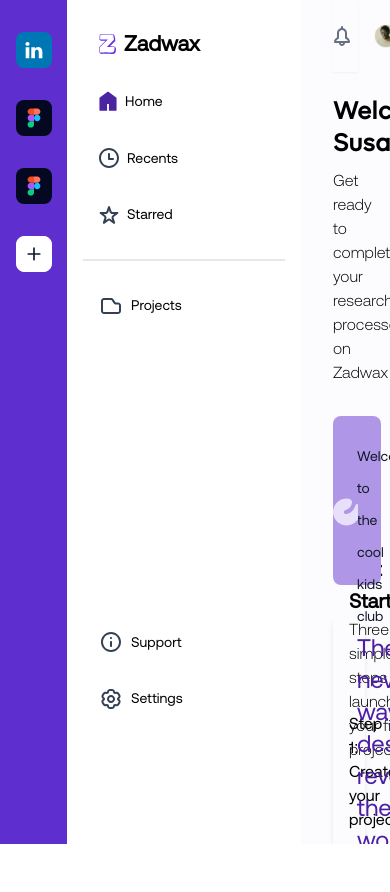
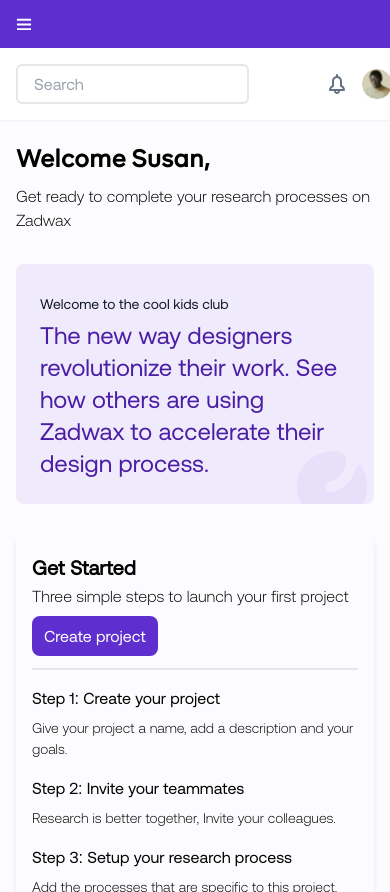
Before and after one commit to victoriad01/zadwax, a React (Vite) app: page / in a window 390 px wide. Before the commit the page ends 844 px from the top, so only its background shows below. Built offline with nearby package versions, Linux system fonts and the light colour scheme.

Commit message:
Feat Sidebar and Navbar responsiveness

```diff
--- a/package.json
+++ b/package.json
@@ -11,7 +11,8 @@
   },
   "dependencies": {
     "react": "^18.3.1",
-    "react-dom": "^18.3.1"
+    "react-dom": "^18.3.1",
+    "react-icons": "^5.3.0"
   },
   "devDependencies": {
     "@eslint/js": "^9.9.0",
--- a/src/App.tsx
+++ b/src/App.tsx
@@ -3,15 +3,41 @@
 import Navbar from "./components/navBar/Navbar";
 import Sidebar from "./components/sideBar/Sidebar";
 import Homepage from "./pages/homepage/Homepage";
+import { useState } from "react";
+import { TfiMenu } from "react-icons/tfi";
 
 function App() {
+  const [isSidebarOpen, setIsSidebarOpen] = useState(false);
+
+  const toggleSidebar = () => {
+    setIsSidebarOpen((prev) => !prev);
+  };
+
   return (
     <>
-      <div className="flex bg-[#FCFBFE]">
-        <Sidebar />
-        <div className="w-full px-8 h-screen overflow-y-scroll">
-          <Navbar />
-          <div className="pt-[24px] ">
+      <div className="md:flex bg-[#FCFBFE] min-h-screen">
+        <button
+          className="md:hidden p-4 text-white bg-[#5F2ECF] w-full flex justify-start
+           "
+          onClick={toggleSidebar}
+        >
+          <TfiMenu />
+        </button>
+
+        <div
+          className={`fixed inset-0 z-50 bg-black bg-opacity-50 md:bg-transparent md:relative md:flex ${
+            isSidebarOpen ? "block" : "hidden"
+          } md:block`}
+          onClick={() => setIsSidebarOpen(false)}
+        >
+          <Sidebar setIsSidebarOpen={setIsSidebarOpen} />
+        </div>
+        <div className="flex-1 w-full  h-screen overflow-y-scroll">
+          <div className="top-0 sticky z-30">
+            <Navbar />
+          </div>
+
+          <div className="pt-[24px] px-4 md:px-8">
             <Homepage />
           </div>
         </div>
--- a/src/components/card/Card.tsx
+++ b/src/components/card/Card.tsx
@@ -11,9 +11,9 @@
 
 export const Card = ({ resource }: CardProps) => {
   return (
-    <div className="w-[265.75px] h-[227px]">
-      <img src={resource.image} alt="data trend" />
-      <div className="h-[100px] border-l-[1px] border-b-[1px]  border-r-[1px] p-4 ">
+    <div className="min-w-[265.75px] h-[227px] mb-8 md:mb-0">
+      <img src={resource.image} alt="data trend" className="w-full" />
+      <div className="h-[100px] border-l-[1px] border-b-[1px]  border-r-[1px] p-4  ">
         <p className=" text-lg font-[500] leading-[28px]">{resource.title}</p>
         <p className="font-aeoniklight text-[12px] font-[400] leading-[18px]">
           {resource.description}
--- a/src/components/navBar/Navbar.tsx
+++ b/src/components/navBar/Navbar.tsx
@@ -3,14 +3,14 @@
 
 const Navbar = () => {
   return (
-    <nav className="h-[72px] flex items-center justify-end   w-full gap-20 shadow-sm top-0 sticky bg">
+    <nav className="  h-[72px] flex items-center sm:justify-end bg-white w-full gap-20 shadow-sm  px-4 md:px-8">
       <input
         type="text"
-        className="flex w-[320px] gap-8 h-[40px] rounded-md px-4 border-2"
+        className="flex max-w-[320px] gap-8 h-[40px] rounded-md px-4 border-2"
         placeholder={"Search"}
       />
-      {/* <img src={SearchIllutration} alt="Search icon" /> */}
-      <div className="flex gap-6">
+
+      <div className="flex gap-4 md:gap-6 ">
         <img src={NotificationsIllutration} alt="notifications" />
         <img src={Dp} alt="profile image" />
       </div>
--- a/src/components/sideBar/Sidebar.tsx
+++ b/src/components/sideBar/Sidebar.tsx
@@ -10,11 +10,15 @@
 import ProjectIcon from "../../assets/svg/folder.svg";
 import SupportIcon from "../../assets/svg/info.svg";
 import SettingIcon from "../../assets/svg/setting.svg";
+import { IoCloseSharp } from "react-icons/io5";
+import { IoIosCloseCircleOutline } from "react-icons/io";
+import { MdOutlineClose } from "react-icons/md";
 
-const Sidebar = () => {
+const Sidebar = ({ setIsSidebarOpen }) => {
   return (
-    <aside className="w-[301px] bg-white h-screen flex">
-      <div className="w-[68px] bg-[#5F2ECF] flex flex-col items-center gap-8 h-full pt-[32px] ">
+    <div>
+      <aside className="w-[301px] bg-white h-screen md:flex">
+        <div className="py-4 md:py-0 w-full md:w-[68px] bg-[#5F2ECF] flex justify-center md:flex md:flex-col  items-center md:justify-start gap-6 mdgap-8 md:h-full md:pt-[32px] ">
           <img
             src={LinkedInIllustration}
             alt="Linkedin"
@@ -23,11 +27,17 @@
           <img src={FigmaIllustration} alt="Figma" className="cursor-pointer" />
           <img src={FigmaIllustration} alt="Figma" className="cursor-pointer" />
           <img src={AddInIllustration} alt="Add" className="cursor-pointer" />
+          <MdOutlineClose
+            onClick={() => setIsSidebarOpen(false)}
+            className="md:hidden h-[32px] w-[32px] text-white rounded-full "
+          />
         </div>
         <div className="w-[237px] gap-8 h-full">
           <div className="cursor-pointer pl-8 flex gap-2 items-center mt-8">
             <img src={LogoIcon} alt="" />
-          <p className="leading-[24.79px] font-[700] text-[21.56px] ">Zadwax</p>
+            <p className="leading-[24.79px] font-[700] text-[21.56px] ">
+              Zadwax
+            </p>
           </div>
 
           <div className=" border-b-2 pb-8 mx-4    ">
@@ -47,7 +57,7 @@
             </div>
           </div>
 
-        <div className="flex flex-col h-[450px] justify-between">
+          <div className="flex flex-col h-[300px] md:h-[450px] justify-between">
             <div className="cursor-pointer pl-8 flex gap-2 items-center mt-8">
               <img src={ProjectIcon} alt="" />
               <p className="leading-[24.79px]  text-[14px] ">Projects</p>
@@ -66,6 +76,7 @@
           </div>
         </div>
       </aside>
+    </div>
   );
 };
 
--- a/src/pages/homepage/Homepage.tsx
+++ b/src/pages/homepage/Homepage.tsx
@@ -23,11 +23,11 @@
         </p>
       </div>
       <div className="relative">
-        <div className=" p-[24px]  h-[169px] bg-primary-50 rounded-lg">
+        <div className=" p-[24px]  min-h-[169px] bg-[#F0EBFC] rounded-lg">
           <p className="leading-[32px] font-[500] text-[14px]  text-gray-900">
             Welcome to the cool kids club
           </p>
-          <p className=" z-20 max-w-[1035px]   h-[64px] text-primary-700 text-[24px] font-[500] leading-[32px]">
+          <p className=" z-20 max-w-[1035px]   min-h-[64px] text-primary-700 text-[24px] font-[500] leading-[32px]">
             The new way designers revolutionize their work. See how others are
             using Zadwax to accelerate their design process.
           </p>
@@ -35,16 +35,16 @@
         <img
           src={FillIllustration}
           alt="illustration"
-          className="absolute bottom-0 right-0 w-[189px] h-[153px] "
+          className="absolute bottom-0 right-0  w-[89px] h-[53px] xl:w-[189px] xl:h-[153px] "
         />
       </div>
 
-      <div className="h-286px gap-[40px] xl:flex">
+      <div className="min-h-286px gap-[40px] xl:flex">
         <div className="flex flex-col w-full xl:w-[611px] p-[16px] gap-[16px] shadow-md rounded-md mb-10 lg:mb-0">
-          <div className="flex items-center justify-between border-b-2 pb-[12px] h-[62px]">
-            <div>
+          <div className="md:flex items-center justify-between border-b-2 pb-[12px] min-h-[62px]">
+            <div className="">
               <p className="text-xl font-[700] leading-[32px]">Get Started</p>
-              <p className="font-aeoniklight">
+              <p className="font-aeoniklight mb-2 md:mb-0">
                 Three simple steps to launch your first project
               </p>
             </div>
@@ -79,7 +79,7 @@
           </div>
         </div>
         <div className="flex flex-col w-full xl:w-[500px] p-[16px] gap-[16px] shadow-md rounded-md ">
-          <div className="h-[62px] flex flex-col border-b-2 pb-[12px] ">
+          <div className="min-h-[62px] flex flex-col border-b-2 pb-[12px] ">
             <p className="text-xl font-[700] leading-[32px]">
               Research Tips and Tricks
             </p>
@@ -117,7 +117,7 @@
 
       <div className="flex flex-col gap-[24px] mb-[68px]">
         <p className="text-xl font-[700] leading-[32px]">Resources for you</p>
-        <div className="grid md:grid-cols-2  xl:grid-cols-4 gap-[24px]">
+        <div className="grid sm:grid-cols-2 xl:grid-cols-4 gap-[24px] ">
           {resources.map((resource) => (
             <Card resource={resource} key={resource.id} />
           ))}
```
Also changed, not shown: 1 other file (tests, documents, lock files or other folders). Lines whose indentation alone changed are shown as unchanged.
